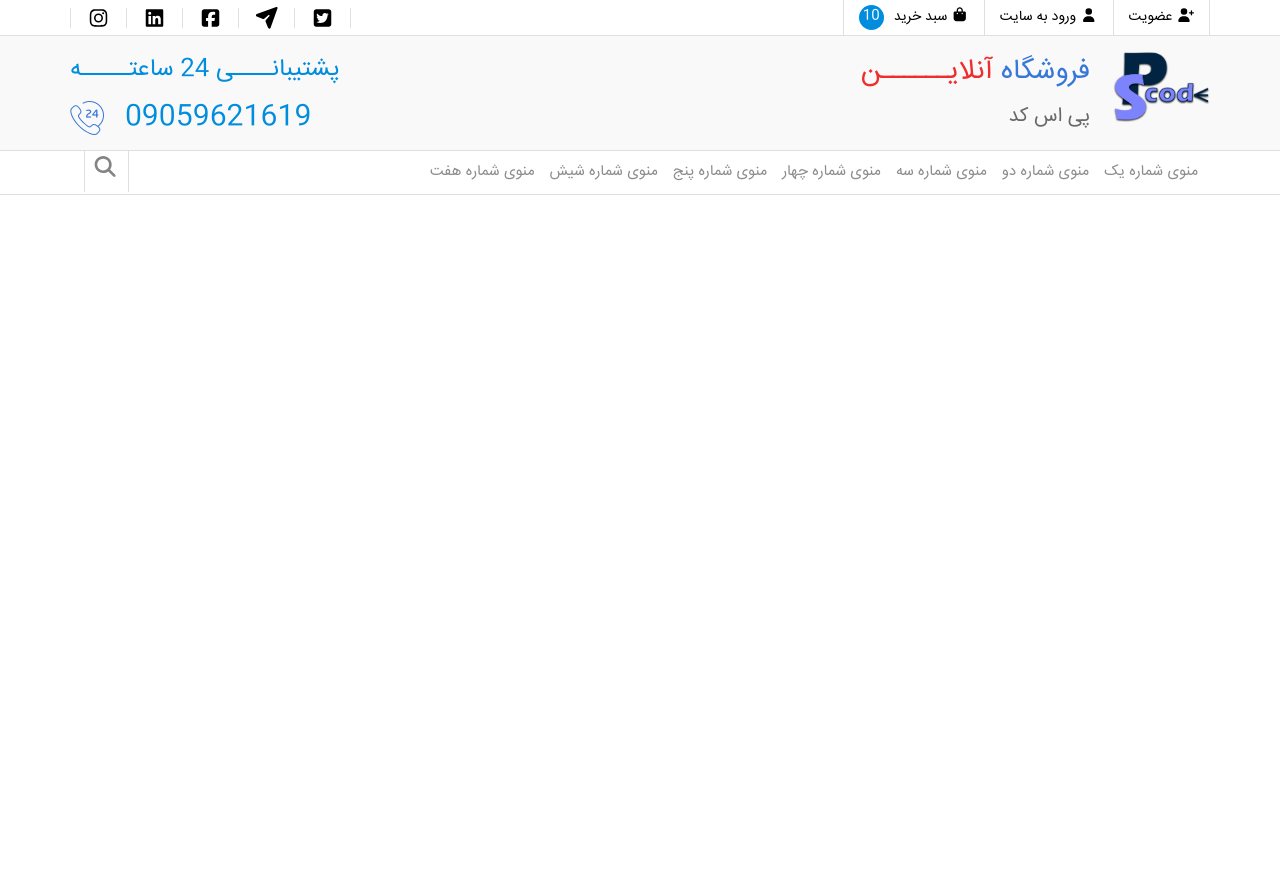
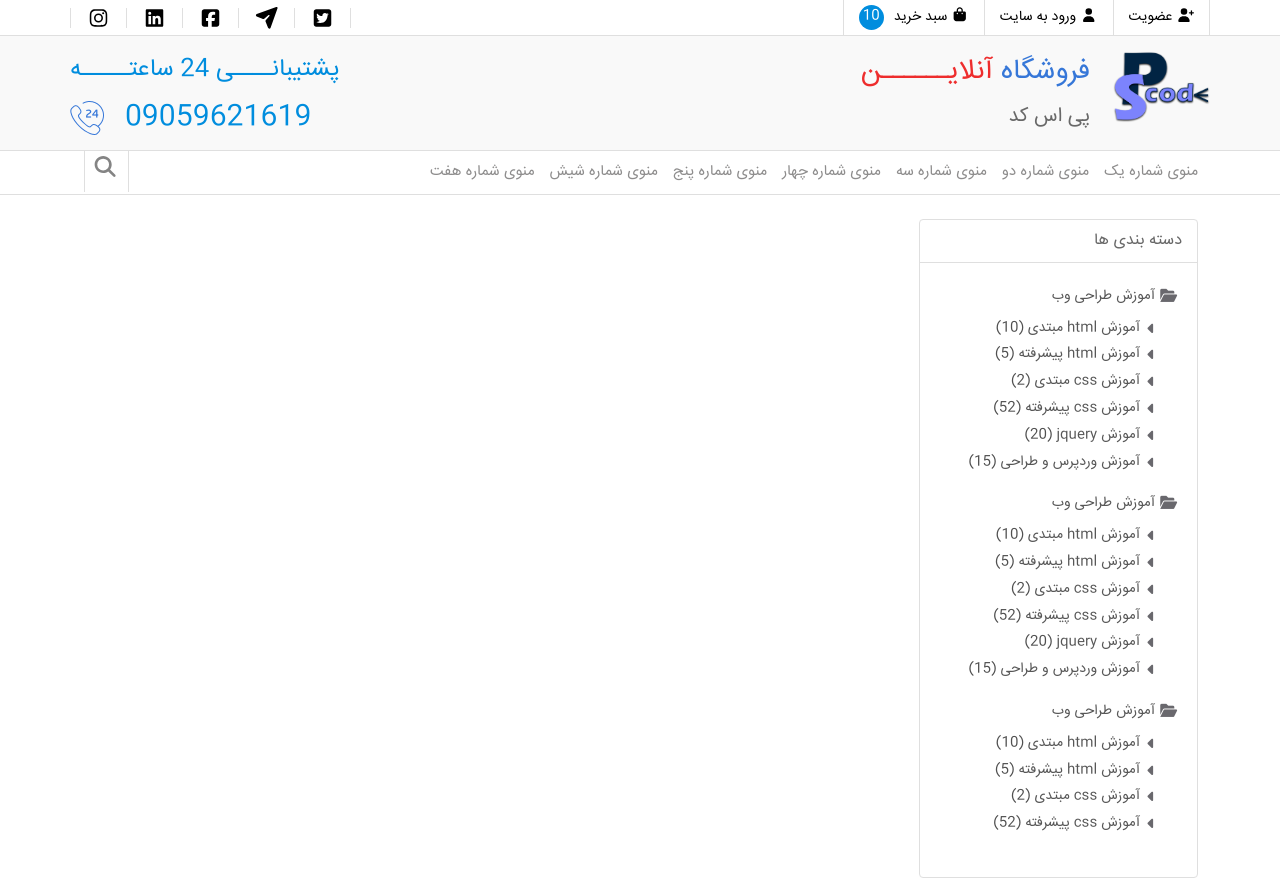
Before and after one commit to pouriasadeghi18/EShopPsCode-Template, a plain HTML site: page archive.html in a window 1280 px wide. Before the commit the page ends 800 px from the top, so only its background shows below. Drawn offline with Linux system fonts and the light colour scheme; files whose address does not match are found by name.

Commit message:
Add  Archive Right side category-menu

```diff
--- a/Css/Style.css
+++ b/Css/Style.css
@@ -276,3 +276,85 @@ border-right: 1px solid #dfdfdf
     .form-search form button:hover{
         background-color: #087EB9
     }
+
+    /**end megamenu **/
+
+
+
+/**Right-side */
+.right-side-content {
+    padding-right: 0
+}
+.left-side-content {
+    padding-left: 0
+}
+.right-side-content section{
+    border:1px solid #dfdfdf;
+    margin-bottom: 15px
+}
+.right-side-content section header{
+    padding: 10px 15px;
+    border-bottom: 1px solid #dfdfdf;
+    margin-bottom: 5px
+}
+.right-side-content section header h3{
+    line-height: 22px;
+    font-size: 16px;
+    color: #686868
+}
+
+
+
+/** end-Right-site */
+
+
+
+
+
+
+    /** category*/
+    .category-side article{
+        padding: 20px
+    }
+    .category-menu > li > ul{
+        padding: 10px 0
+    }
+    .category-menu > li > ul li{
+        padding: 5px 0;
+        line-height: 22px
+    }
+    .category-menu > li{
+        position: relative;
+        padding-right: 22px;
+        line-height: 26px;
+        padding-bottom: 10px
+    }
+    .category-menu > li:before{
+        position: absolute;
+        font-family: 'Awsome';
+        content: '\f115';
+        font-size: 15px;
+        color: #69686D;
+        right: 0;
+        top: -5px
+    }
+    .category-menu > li ul li{
+        position: relative;
+        padding-right: 15px
+    }
+    .category-menu > li a{
+        color: #575757
+    }
+    .category-menu > li a:hover{
+        color: #DD0C0C;
+        padding-right: 10px
+    }
+    .category-menu > li ul li:before{
+        position: absolute;
+        font-family: 'Awsome';
+        content: '\f0d9';
+        color: #69686D;
+        font-size: 15px;
+        right: 0;
+        top: 3px
+    }
--- a/archive.html
+++ b/archive.html
@@ -96,7 +96,50 @@
 		</div>
 	</nav>
 	 <!-- End Mega Menu -->
-
+	 <div class="container mt-4">
+		<aside class="col-md-3 col-sm-4 right-side-content">
+			<!-- Category -->
+			<section class="border-radius category-side">
+				<header><h3> دسته بندی ها </h3></header>
+					<article>
+						<ul class="category-menu">
+							<li>
+							   <h2><a href="">آموزش طراحی وب</a></h2>
+							   <ul class="child-category-menu">
+									<li><h2><a href="">آموزش  html  مبتدی </a> <span>(10)</span></h2></li>
+									<li><h2><a href="">آموزش  html  پیشرفته </a> <span>(5)</span></h2></li>
+									<li><h2><a href="">آموزش  css مبتدی </a> <span>(2)</span></h2></li>
+									<li><h2><a href="">آموزش  css پیشرفته </a> <span>(52)</span></h2></li>
+									<li><h2><a href="">آموزش  jquery </a> <span>(20)</span></h2></li>
+									<li><h2><a href="">آموزش  وردپرس و طراحی  </a> <span>(15)</span></h2></li>
+							   </ul>
+							</li>
+							<li>
+							   <h2><a href="">آموزش طراحی وب</a></h2>
+							   <ul class="child-category-menu">
+									<li><h2><a href="">آموزش  html  مبتدی </a> <span>(10)</span></h2></li>
+									<li><h2><a href="">آموزش  html  پیشرفته </a> <span>(5)</span></h2></li>
+									<li><h2><a href="">آموزش  css مبتدی </a> <span>(2)</span></h2></li>
+									<li><h2><a href="">آموزش  css پیشرفته </a> <span>(52)</span></h2></li>
+									<li><h2><a href="">آموزش  jquery </a> <span>(20)</span></h2></li>
+									<li><h2><a href="">آموزش  وردپرس و طراحی  </a> <span>(15)</span></h2></li>
+							   </ul>
+							</li>
+							<li>
+							   <h2><a href="">آموزش طراحی وب</a></h2>
+							   <ul class="child-category-menu">
+									<li><h2><a href="">آموزش  html  مبتدی </a> <span>(10)</span></h2></li>
+									<li><h2><a href="">آموزش  html  پیشرفته </a> <span>(5)</span></h2></li>
+									<li><h2><a href="">آموزش  css مبتدی </a> <span>(2)</span></h2></li>
+									<li><h2><a href="">آموزش  css پیشرفته </a> <span>(52)</span></h2></li>
+							   </ul>
+							</li>
+						</ul>
+					</article>
+			</section>
+		</aside>
+</div>
+			<!-- End Category -->
 
 
 <script src="./Js/BootstrapJS/bootstrap.min.js"></script>
```
